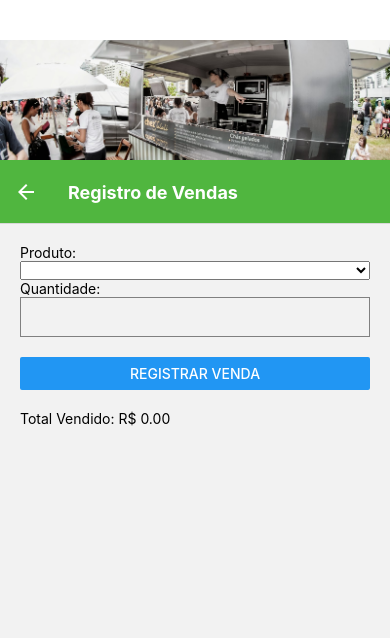
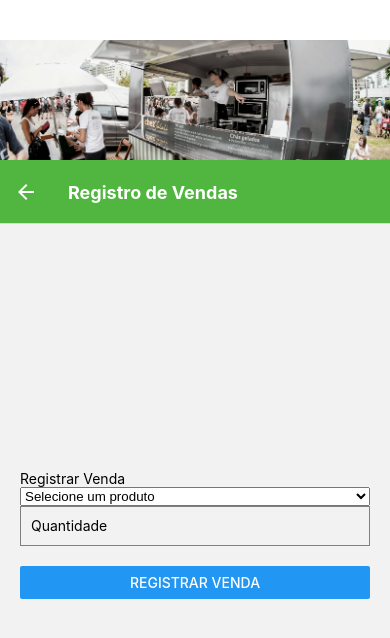
Before and after one commit to kabitschke/JA, a React Native app: screen /SalesRecord in a window 390 px wide. Shown: the top 638 px of the page. Built offline with nearby package versions, Linux system fonts and the light colour scheme.

Commit message:
ajuste vendas

```diff
--- a/screens/HomeScreen.jsx
+++ b/screens/HomeScreen.jsx
@@ -1,11 +1,11 @@
 import React, { useState, useEffect } from 'react';
 import { View, Text, Button, StyleSheet } from 'react-native';
 import AsyncStorage from '@react-native-async-storage/async-storage';
+import { useFocusEffect } from '@react-navigation/native';
 
   const HomeScreen = ({ navigation }) => {
   const [totalSales, setTotalSales] = useState(0);
 
-  useEffect(() => {
   const fetchTotalSales = async () => {
     const storedTotalSales = await AsyncStorage.getItem('totalSales');
     if (storedTotalSales) {
@@ -13,8 +13,11 @@ import AsyncStorage from '@react-native-async-storage/async-storage';
     }
   };
 
+  useFocusEffect(
+    React.useCallback(() => {
       fetchTotalSales();
-  }, []);
+    }, [])
+  );
 
   return (
     <View style={styles.container}>
--- a/screens/SalesRecordScreen.jsx
+++ b/screens/SalesRecordScreen.jsx
@@ -1,64 +1,82 @@
 import React, { useState, useEffect } from 'react';
-import { View, Text, Button, TextInput, StyleSheet } from 'react-native';
+import { View, Text, Button, TextInput, StyleSheet, Alert } from 'react-native';
+import AsyncStorage from '@react-native-async-storage/async-storage';
 import { Picker } from '@react-native-picker/picker';
-import AsyncStorage from '@react-native-async-storage/async-storage';
 
   const SalesRecordScreen = ({ navigation }) => {
   const [selectedProduct, setSelectedProduct] = useState('');
   const [quantity, setQuantity] = useState('');
   const [products, setProducts] = useState([]);
-  const [totalSales, setTotalSales] = useState(0);
 
+  // Carrega os produtos do AsyncStorage quando o componente é montado
   useEffect(() => {
-    const fetchProducts = async () => {
+    const loadProducts = async () => {
       const storedProducts = await AsyncStorage.getItem('products');
       if (storedProducts) {
         setProducts(JSON.parse(storedProducts));
       }
     };
-
-    fetchProducts();
+    loadProducts();
   }, []);
 
   const registerSale = async () => {
-    const product = products.find(prod => prod.name === selectedProduct);
-    if (product && quantity) {
-      const newQuantity = product.quantity - parseInt(quantity);
-      const updatedProducts = products.map(prod =>
-        prod.name === selectedProduct ? { ...prod, quantity: newQuantity } : prod
-      );
+    if (!selectedProduct || !quantity) {
+      Alert.alert('Erro', 'Por favor, selecione um produto e insira a quantidade.');
+      return;
+    }
 
-      const saleValue = parseFloat(product.price) * parseInt(quantity);
-      const newTotalSales = totalSales + saleValue;
+    // Encontra o produto selecionado
+    const product = products.find(p => p.name === selectedProduct);
 
-      await AsyncStorage.setItem('products', JSON.stringify(updatedProducts));
-      setProducts(updatedProducts);
-      setTotalSales(newTotalSales);
-      await AsyncStorage.setItem('totalSales', JSON.stringify(newTotalSales));
+    if (!product) {
+      Alert.alert('Erro', 'Produto não encontrado.');
+      return;
+    }
 
-      navigation.goBack();
-    } else {
-      alert("Por favor, selecione um produto e insira uma quantidade válida.");
-    }
+    const totalSale = product.price * parseInt(quantity);
+
+    // Deduz a quantidade do estoque
+    const updatedProducts = products.map(p => {
+      if (p.name === selectedProduct) {
+        return {
+          ...p,
+          quantity: p.quantity - parseInt(quantity)
+        };
+      }
+      return p;
+    });
+
+    await AsyncStorage.setItem('products', JSON.stringify(updatedProducts));
+
+    // Recupera as vendas totais existentes e atualiza
+    const storedTotalSales = await AsyncStorage.getItem('totalSales');
+    const newTotalSales = storedTotalSales ? parseFloat(storedTotalSales) + totalSale : totalSale;
+
+    await AsyncStorage.setItem('totalSales', newTotalSales.toString());
+
+    Alert.alert('Sucesso', `Venda registrada! Total vendido: R$ ${totalSale.toFixed(2)}`);
+    navigation.navigate('Home');
   };
 
   return (
     <View style={styles.container}>
-      <Text>Produto:</Text>
-      <Picker selectedValue={selectedProduct} onValueChange={itemValue => setSelectedProduct(itemValue)}>
-        {products.map(product => (
-          <Picker.Item key={product.name} label={product.name} value={product.name} />
+      <Text>Registrar Venda</Text>
+      <Picker
+        selectedValue={selectedProduct}
+        onValueChange={(itemValue) => setSelectedProduct(itemValue)}>
+        <Picker.Item label="Selecione um produto" value="" />
+        {products.map((product, index) => (
+          <Picker.Item key={index} label={product.name} value={product.name} />
         ))}
       </Picker>
-
-      <Text>Quantidade:</Text>
-      <TextInput value={quantity} onChangeText={setQuantity} style={styles.input} keyboardType="numeric" />
-
+      <TextInput
+        style={styles.input}
+        placeholder="Quantidade"
+        keyboardType="numeric"
+        value={quantity}
+        onChangeText={setQuantity}
+      />
       <Button title="Registrar Venda" onPress={registerSale} />
-
-      <View style={styles.salesContainer}>
-        <Text>Total Vendido: R$ {totalSales.toFixed(2)}</Text>
-      </View>
     </View>
   );
 }
@@ -69,15 +87,13 @@ const styles = StyleSheet.create({
   container: {
     flex: 1,
     padding: 20,
+    justifyContent: 'center',
   },
   input: {
     height: 40,
     borderColor: 'gray',
     borderWidth: 1,
     marginBottom: 20,
-    paddingLeft: 8,
-  },
-  salesContainer: {
-    marginTop: 20,
+    paddingHorizontal: 10,
   },
 });
```
Lines whose indentation alone changed are shown as unchanged.
